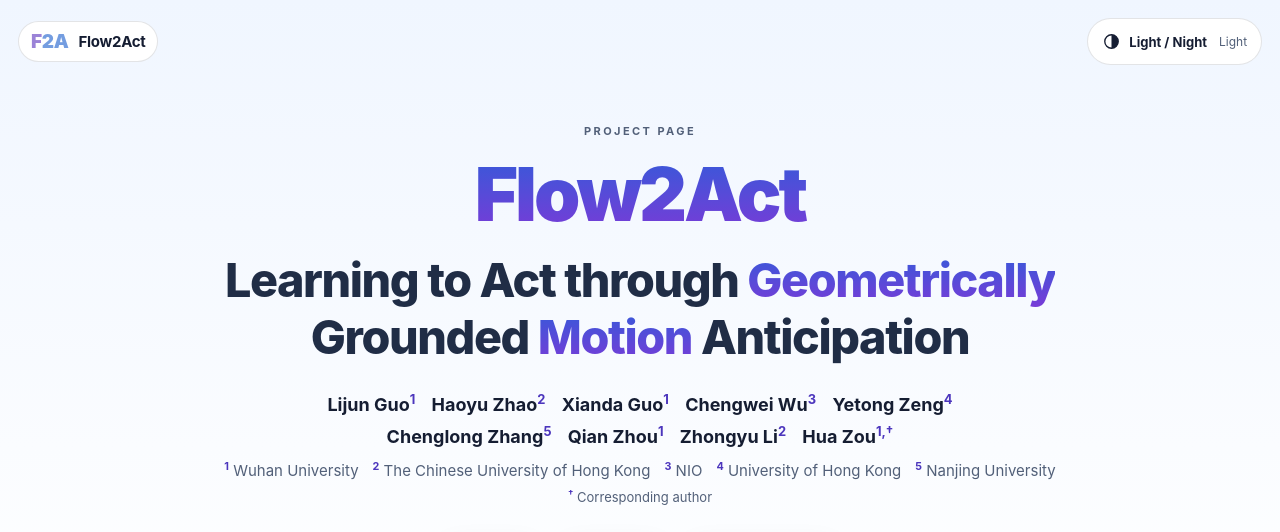
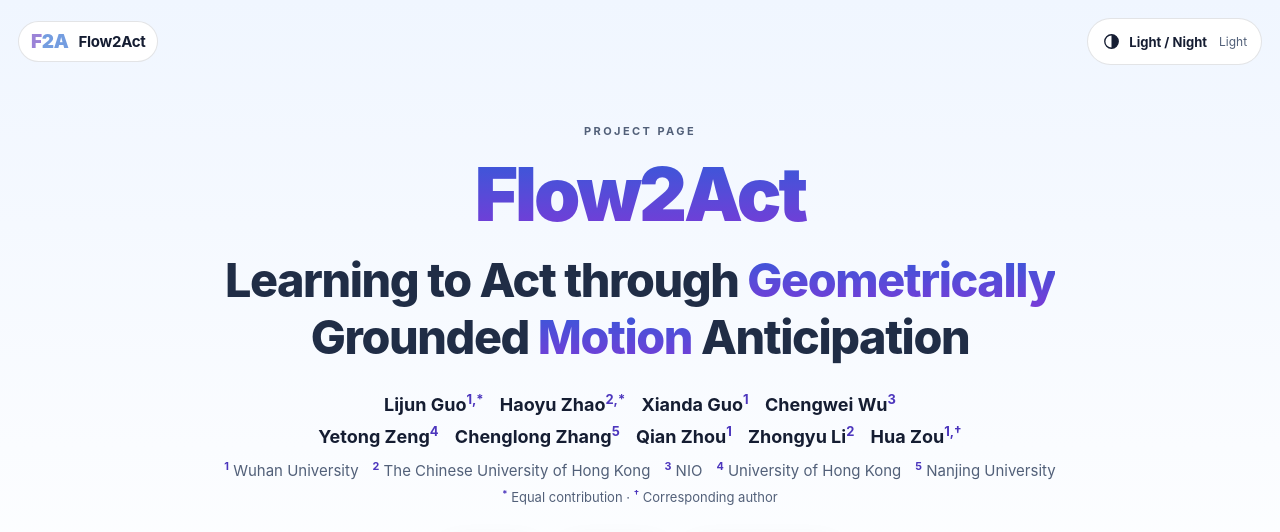
Before and after one commit to ShawnRicardo/Flow2Act.github.io, a plain HTML site: page index.html in a window 1280 px wide. Shown: the top 532 px of the page. Drawn offline with Linux system fonts and the light colour scheme.

Commit message:
Mark equal contributions on project page

```diff
--- a/index.html
+++ b/index.html
@@ -28,8 +28,8 @@
     <h2 class="subtitle">Learning to Act through <span class="subtitle-accent">Geometrically</span><br class="desktop-break"> Grounded <span class="subtitle-accent">Motion</span> Anticipation</h2>
     <div class="project-credits">
       <ul class="project-authors" aria-label="Authors" role="list">
-        <li>Lijun Guo<sup>1</sup></li>
-        <li>Haoyu Zhao<sup>2</sup></li>
+        <li>Lijun Guo<sup>1,*</sup></li>
+        <li>Haoyu Zhao<sup>2,*</sup></li>
         <li>Xianda Guo<sup>1</sup></li>
         <li>Chengwei Wu<sup>3</sup></li>
         <li>Yetong Zeng<sup>4</sup></li>
@@ -45,7 +45,7 @@
         <li><sup>4</sup> University of Hong Kong</li>
         <li><sup>5</sup> Nanjing University</li>
       </ul>
-      <p class="corresponding-author"><sup>†</sup> Corresponding author</p>
+      <p class="corresponding-author"><sup>*</sup> Equal contribution · <sup>†</sup> Corresponding author</p>
     </div>
     <nav class="pill-row resource-links" aria-label="Project resources">
       <a class="pill" role="link" aria-disabled="true" title="Paper link pending">
```
